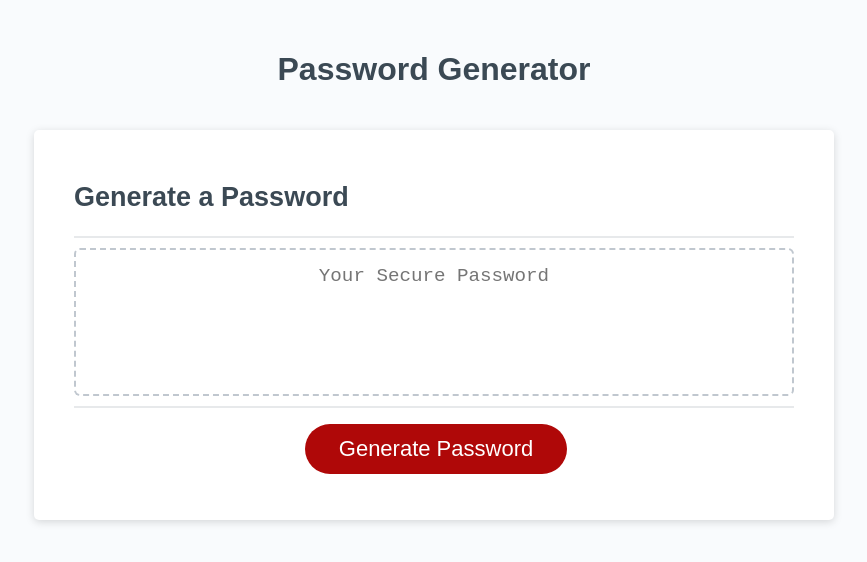
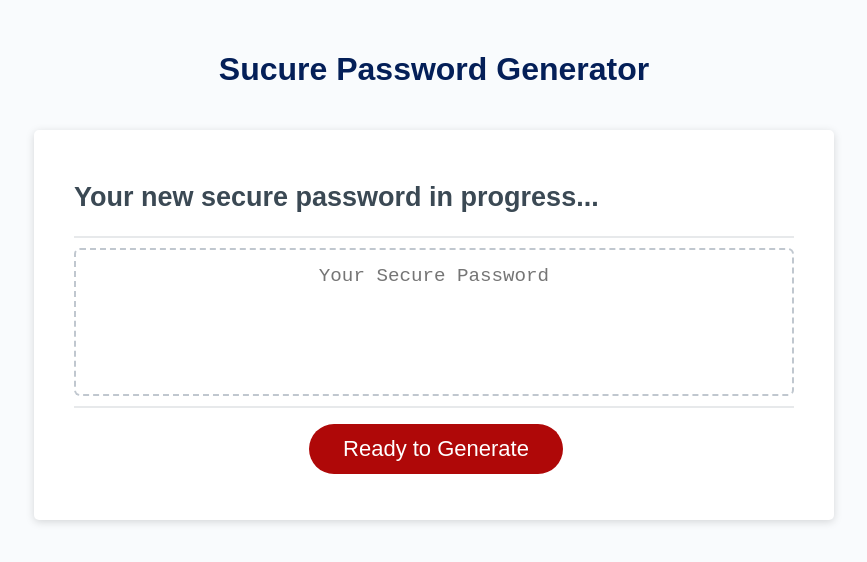
Before and after one commit to anna071387/GeneratorPassWord, a plain HTML site: page Develop/index.html in a window 1280 px wide. Shown: the whole page, without its empty margins (206-1073 px from the left). Drawn offline with Linux system fonts and the light colour scheme.

Commit message:
preset for work complete

```diff
--- a/Develop/index.html
+++ b/Develop/index.html
@@ -4,17 +4,17 @@
     <meta charset="UTF-8" />
     <meta name="viewport" content="width=device-width, initial-scale=1.0" />
     <meta http-equiv="X-UA-Compatible" content="ie=edge" />
-    <title>Password Generator</title>
+    <title>GeneratorPassWord</title>
     <link rel="stylesheet" href="style.css" />
   </head>
   <body>
     <div class="wrapper">
       <header>
-        <h1>Password Generator</h1>
+        <h1>Sucure Password Generator</h1>
       </header>
       <div class="card">
         <div class="card-header">
-          <h2>Generate a Password</h2>
+          <h2>Your new secure password in progress...</h2>
         </div>
         <div class="card-body">
           <textarea
@@ -25,7 +25,7 @@
           ></textarea>
         </div>
         <div class="card-footer">
-          <button id="generate" class="btn">Generate Password</button>
+          <button id="generate" class="btn">Ready to Generate</button>
         </div>
       </div>
     </div>
--- a/Develop/style.css
+++ b/Develop/style.css
@@ -27,7 +27,7 @@ header {
   text-align: center;
   padding: 20px;
   padding-top: 0px;
-  color: hsl(206, 17%, 28%);
+  color: hsl(221, 91%, 18%);
 }
 
 .card {
@@ -118,6 +118,8 @@ button[disabled] {
   overflow: hidden;
 }
 
+
+
 @media (max-width: 690px) {
   .btn {
     font-size: 1rem;
```
